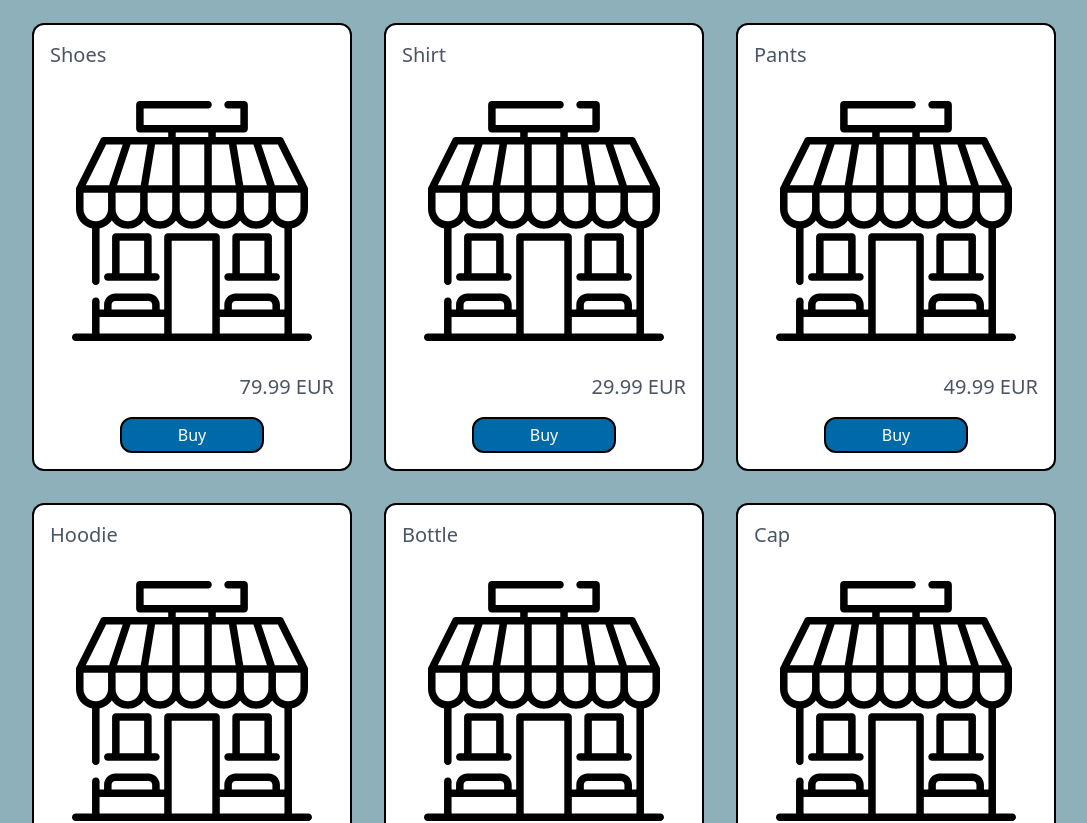
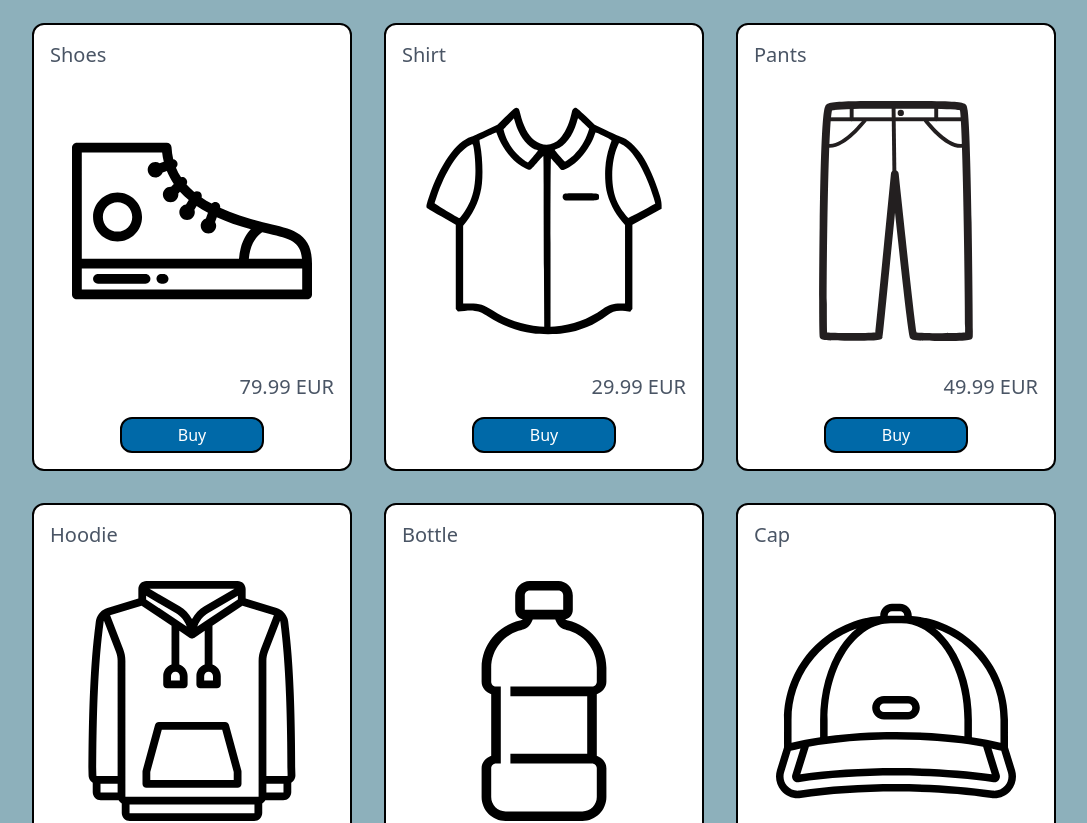
Before and after one commit to louziferr/react-starter, a Next.js app: page /shop in a window 1280 px wide. Shown: the part 399-1222 px from the top of the page, without its empty margins (96-1183 px from the left). Built offline with nearby package versions, Linux system fonts and the light colour scheme; a web font is replaced by a local one.

Commit message:
add total price calculation

```diff
--- a/app/shop/page.tsx
+++ b/app/shop/page.tsx
@@ -1,14 +1,19 @@
+"use client";
+
 import ShopItem from "@/components/shop-item";
+import { useState } from "react";
 
 export default function ShopPage() {
   const items = [
-    { name: "Shoes", price: 79.99 },
-    { name: "Shirt", price: 29.99 },
-    { name: "Pants", price: 49.99 },
-    { name: "Hoodie", price: 69.99 },
-    { name: "Bottle", price: 9.99 },
-    { name: "Cap", price: 19.99 },
+    { name: "Shoes", price: 79.99, image: "shoes.svg" },
+    { name: "Shirt", price: 29.99, image: "shirt.svg" },
+    { name: "Pants", price: 49.99, image: "pants.svg" },
+    { name: "Hoodie", price: 69.99, image: "hoodie.svg" },
+    { name: "Bottle", price: 9.99, image: "bottle.svg" },
+    { name: "Cap", price: 19.99, image: "cap.svg" },
   ];
+
+  const [total, setTotal] = useState(0);
 
   return (
     <>
@@ -18,8 +23,19 @@ export default function ShopPage() {
 
       <div className="grid md:grid-cols-2 lg:grid-cols-3 gap-8 mb-10">
         {items.map((item, index) => (
-          <ShopItem title={item.name} price={item.price} key={index} />
+          <ShopItem
+            title={item.name}
+            price={item.price}
+            image={item.image}
+            total={total}
+            setTotal={setTotal}
+            key={index}
+          />
         ))}
+      </div>
+
+      <div className="flex justify-center">
+        <p className="text-3xl mb-10 text-white">Total: {total} EUR</p>
       </div>
     </>
   );
--- a/components/shop-item.tsx
+++ b/components/shop-item.tsx
@@ -2,24 +2,36 @@
 interface ShopItemProps {
   title: string;
   price: number;
+  image: string;
+  total: number;
+  setTotal: (total: number) => void;
 }
 
-export default function ShopItem({ title, price }: ShopItemProps) {
+export default function ShopItem({
+  title,
+  price,
+  image,
+  total,
+  setTotal,
+}: ShopItemProps) {
+  function buy() {
+    setTotal(total + price);
+  }
+
   return (
     <>
       <div className="bg-white p-4 rounded-xl border-2 border-black w-80">
         <h2 className="text-xl text-gray-600">{title}</h2>
         <div className="flex justify-center">
-          <img
-            className="my-8 w-60 h-60"
-            src="shopping-store.svg"
-            alt="ShopItem"
-          ></img>
+          <img className="my-8 w-60 h-60" src={image} alt="ShopItem"></img>
         </div>
         <h2 className="text-xl text-gray-600 text-right">{price} EUR</h2>
 
         <div className="flex justify-center">
-          <button className="mt-4 bg-sky-700 text-white py-1 px-14 rounded-xl border-2 border-black">
+          <button
+            className="mt-4 bg-sky-700 text-white py-1 px-14 rounded-xl border-2 border-black"
+            onClick={buy}
+          >
             Buy
           </button>
         </div>
```
